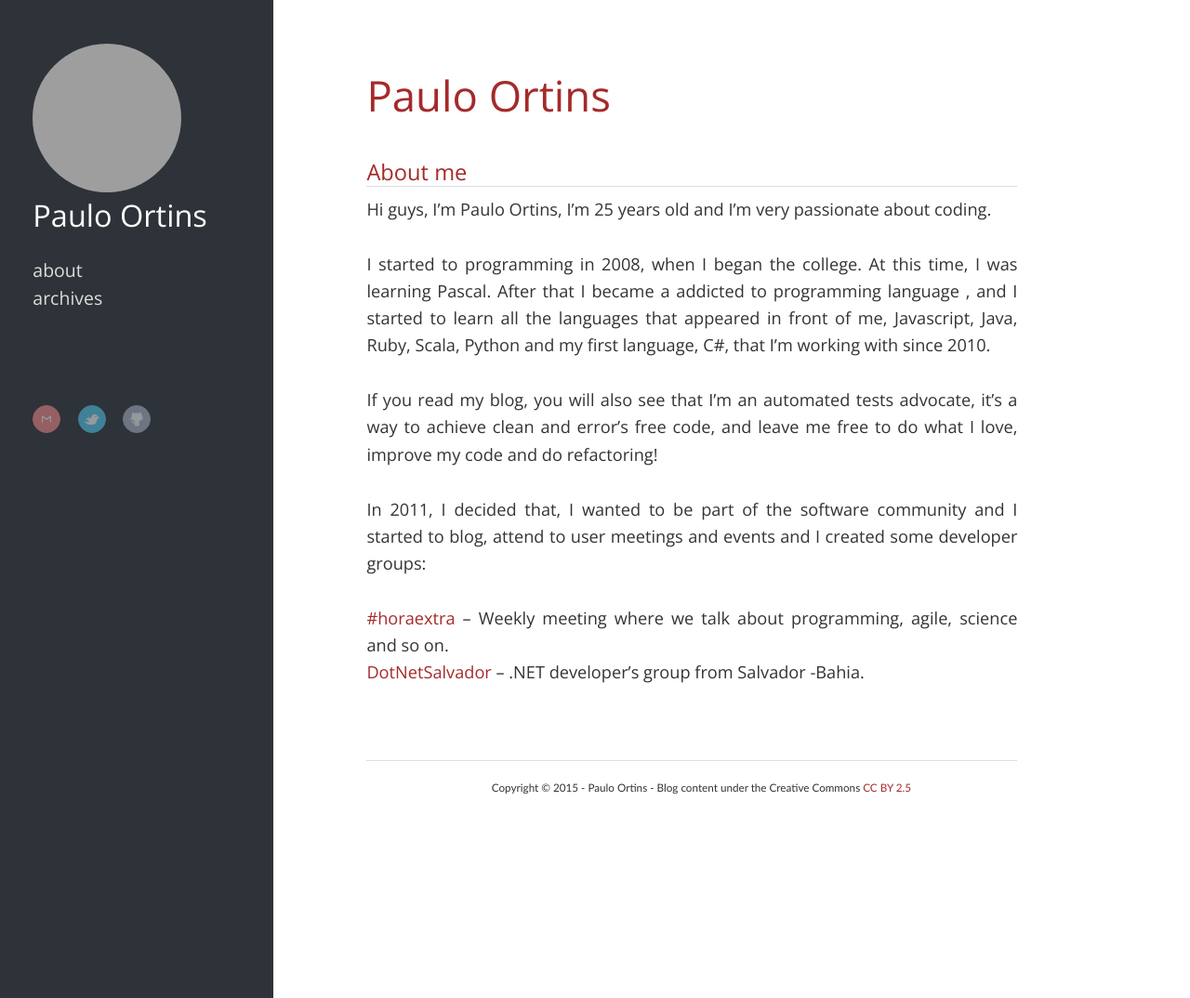
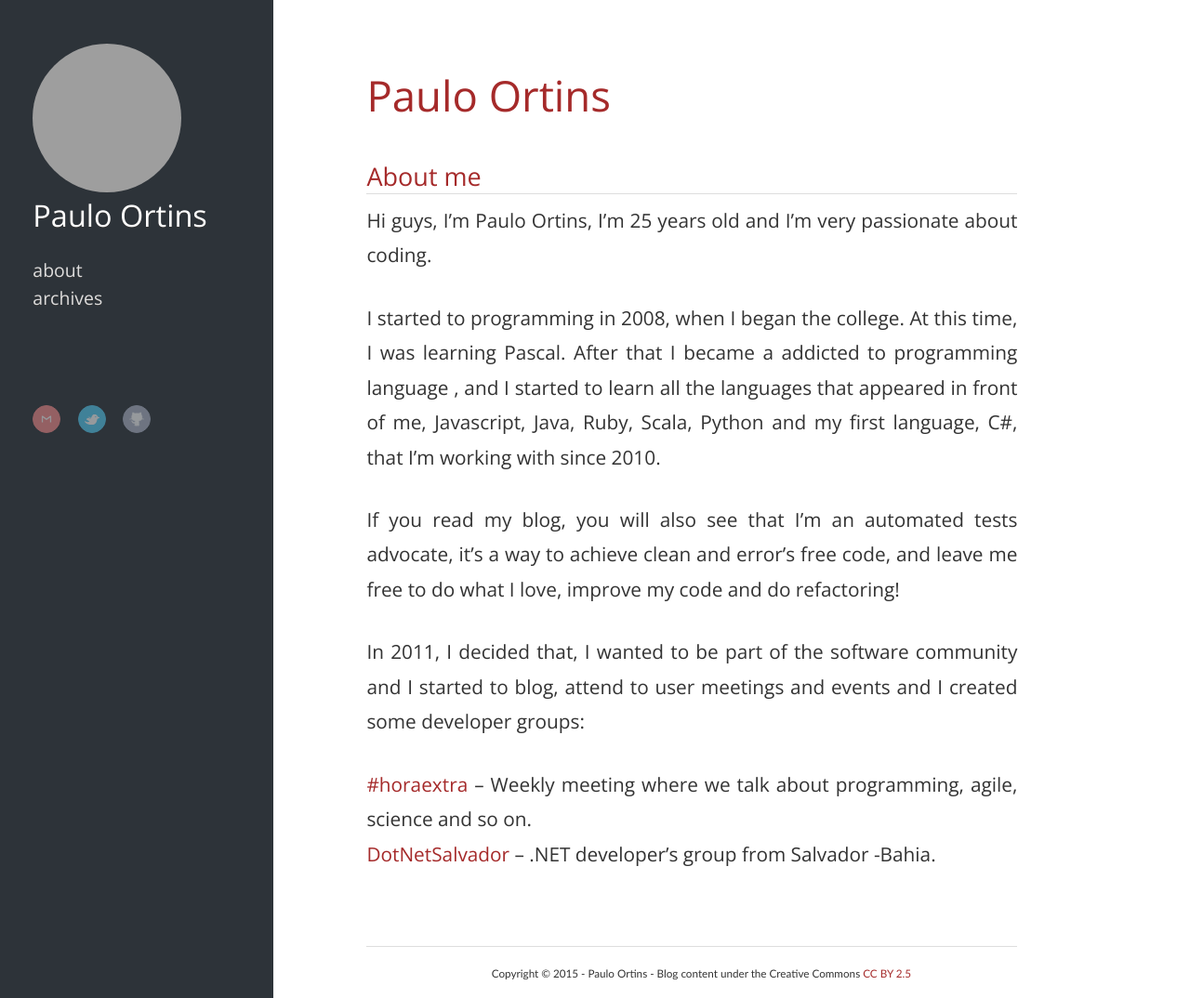
Before and after one commit to pauloortins/pauloortins.github.io, a Jekyll site: the page built from about/index.markdown, in a window 1280 px wide and 1074 px high. Shown: the whole window at 93% size. Built offline with Jekyll 4.4.1, drawn with Linux system fonts in a browser that asks for light colours; nearby versions of some CDN libraries; grey boxes are pictures that could not be loaded.

Commit message:
Update main.css

```diff
--- a/css/main.css
+++ b/css/main.css
@@ -532,7 +532,7 @@ a {
 		  #content article { border-top: none;padding:80px 0px }
 		  #content article .title { margin-left: 0px;font-size:4em;font-weight:300;line-height:1em }
 		  #content article.single-post .title { text-align: center;text-decoration:underline }
-		  #content article .entry-content { margin-left: 0px;line-height:1.6em;font-size:1.4em }
+		  #content article .entry-content { margin-left: 0px;line-height:1.8em;font-size:1.6em }
 		  #content article .entry-content p { margin-top: 30px }
 		  #content article .entry-content .github-widget p { margin-top: 0px }
 		  #content article .entry-content .more-link:before { line-height: 1.2em }
```
